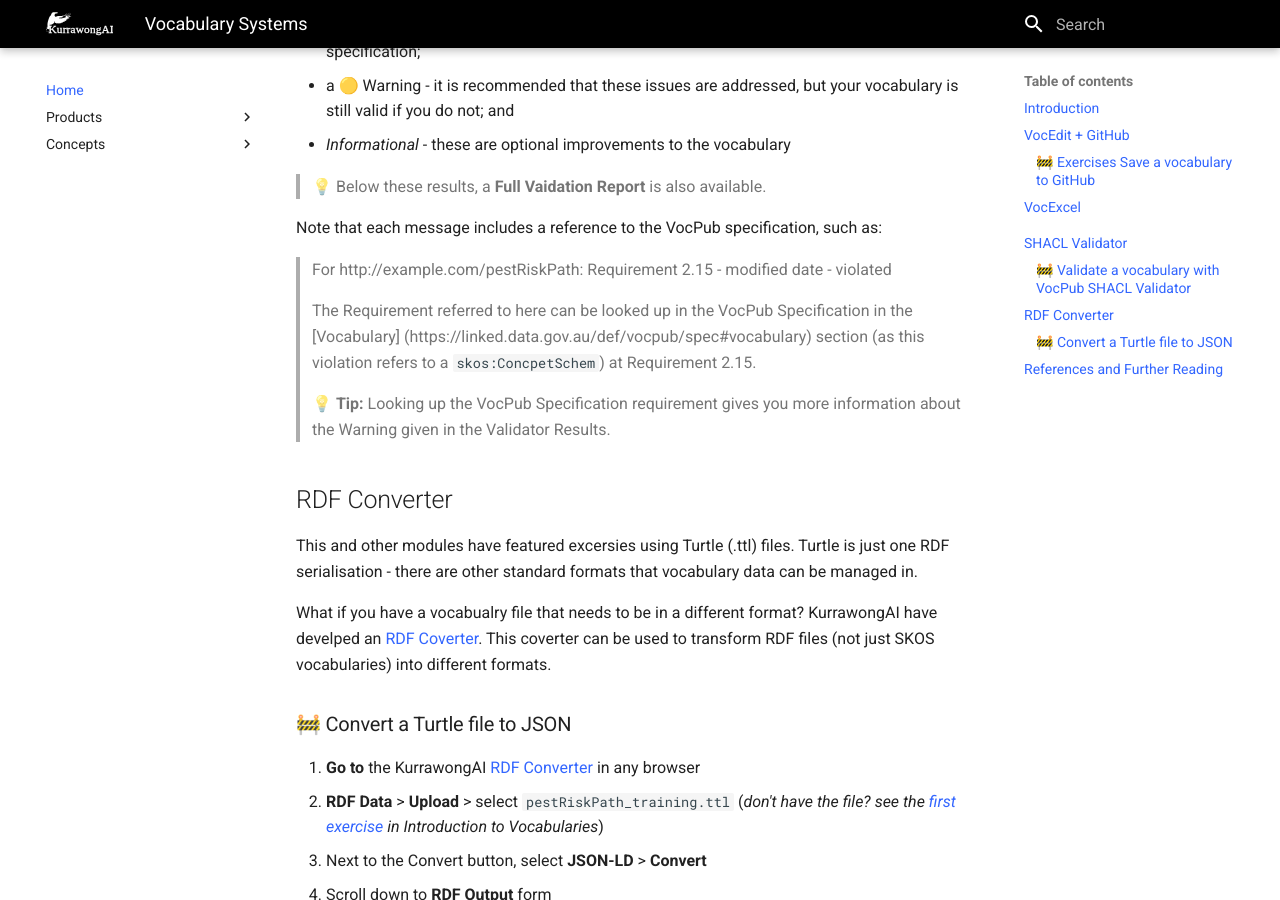
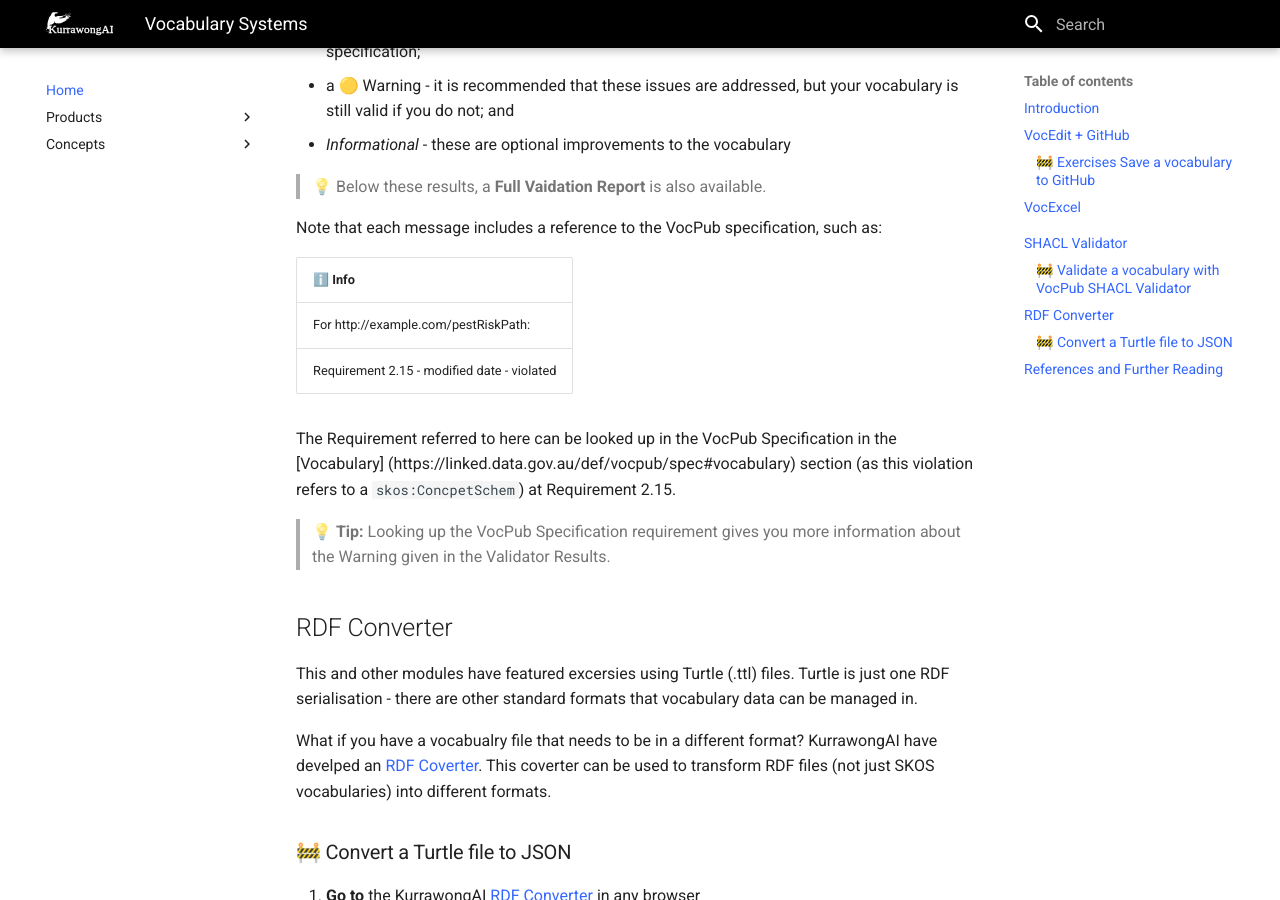
Before and after one commit to Kurrawong/docs, an MkDocs documentation site: the page built from docs/concepts/vocabs/vocab-systems.md, in a window 1280 px wide and 900 px high, scrolled down 1891 px. Built offline with MkDocs 1.6.1 and Material for MkDocs 9.7.7, drawn with Linux system fonts in a browser that asks for light colours.

Commit message:
Update vocab-systems.md

```diff
--- a/docs/concepts/vocabs/vocab-systems.md
+++ b/docs/concepts/vocabs/vocab-systems.md
@@ -75,10 +75,13 @@
 
 Note that each message includes a reference to the VocPub specification, such as:
 
->
-> For http://example.com/pestRiskPath:
-> Requirement 2.15 - modified date - violated
->
+
+| ℹ️ **Info** |
+|--------------|
+| For http://example.com/pestRiskPath: |
+|Requirement 2.15 - modified date - violated |
+
+
 The Requirement referred to here can be looked up in the VocPub Specification in the [Vocabulary] (https://linked.data.gov.au/def/vocpub/spec#vocabulary) section (as this violation refers to a `skos:ConcpetSchem`) at Requirement 2.15.
 
 >💡 **Tip:** Looking up the VocPub Specification requirement gives you more information about the Warning given in the Validator Results.
```
